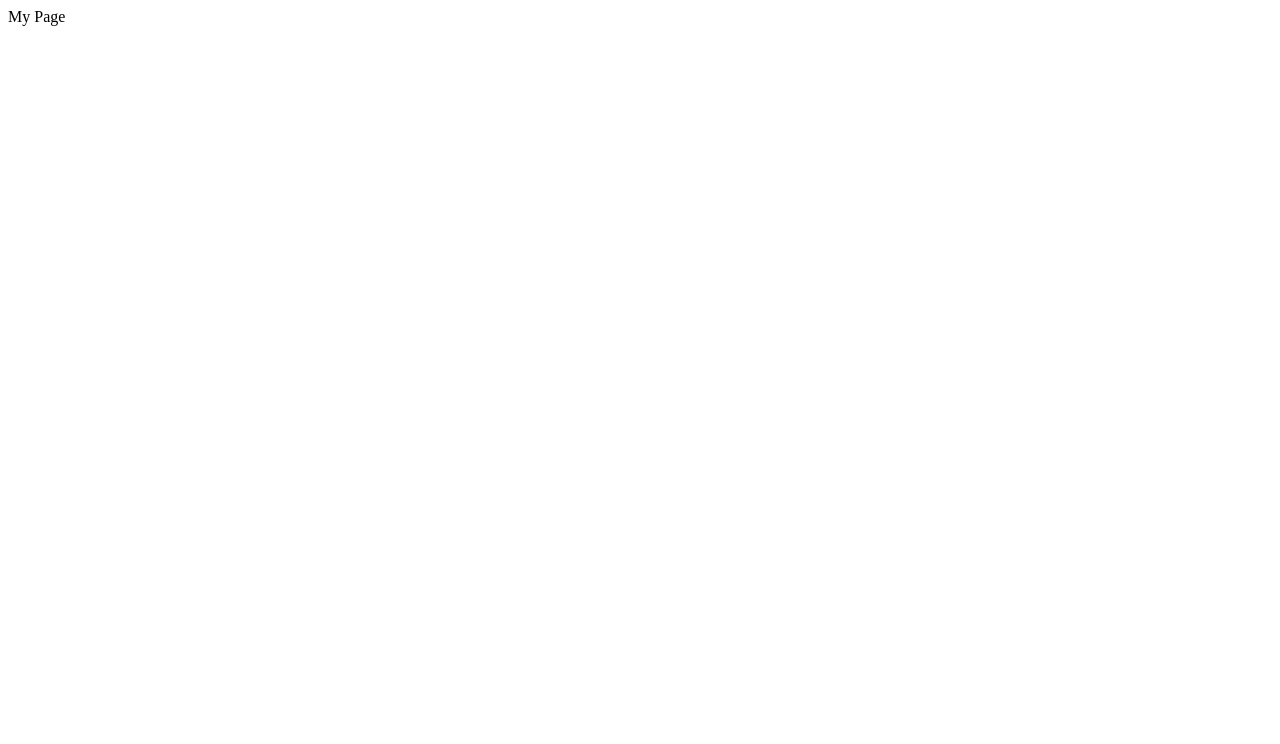
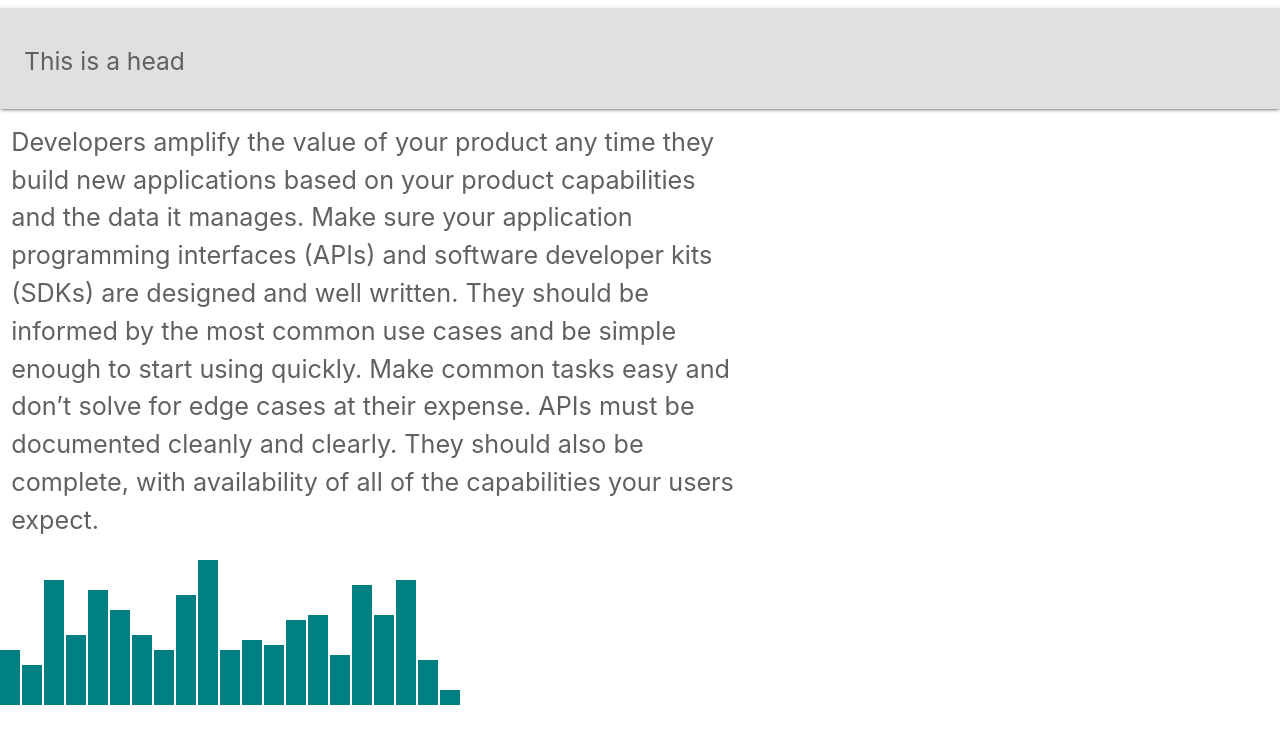
Before and after one commit to gerdfinsite/gerdfinsite, a plain HTML site: page index.html in a window 1280 px wide. Drawn offline with nearby package versions, Linux system fonts and the light colour scheme.

Commit message:
First pages commit

```diff
--- a/index.html
+++ b/index.html
@@ -1 +1,66 @@
-My Page
+<!DOCTYPE html>
+  <html>
+    <head>
+      <!--Import materialize.css-->
+
+<link rel="stylesheet" href="https://cdnjs.cloudflare.com/ajax/libs/materialize/0.95.3/css/materialize.min.css">
+      <!--Let browser know website is optimized for mobile-->
+      <meta name="viewport" content="width=device-width, initial-scale=1.0, maximum-scale=1.0, user-scalable=no"/>
+    </head>
+
+    <body>
+      <!--Import jQuery before materialize.js-->
+      <script type="text/javascript" src="https://code.jquery.com/jquery-2.1.1.min.js"></script>
+      <script src="https://cdnjs.cloudflare.com/ajax/libs/materialize/0.95.3/js/materialize.min.js">
+      <script type="text/javascript" src="http://d3js.org/d3.v3.min.js"></script></script>
+
+
+    <div class="card-panel grey lighten-2">
+      <span class="grey-text text-darken-2"><h5>This is a head</h5></span>
+    </div>
+
+
+
+
+<div class="row">
+
+      <div class="col s7  grid-example"><span class="flow-text grey-text text-darken-2"><p2
+      >Developers amplify the value of your product any time they build new applications based on your product capabilities and the data it manages. Make sure your application programming interfaces (APIs) and software developer kits (SDKs) are designed and well written. They should be informed by the most common use cases and be simple enough to start using quickly. Make common tasks easy and don’t solve for edge cases at their expense. APIs must be documented cleanly and clearly. They should also be complete, with availability of all of the capabilities your users expect.</p2></span></div>
+<body>
+      <div class="container">
+        <!-- Page Content goes here -->
+        <script type="text/javascript" src="http://d3js.org/d3.v3.min.js"></script>
+    <style type="text/css">
+
+      div.bar {
+        display: inline-block;
+        width: 20px;
+        height: 75px; /* Gets overriden by D3-assigned height below */
+        margin-right: 2px;
+        background-color: teal;
+      }
+
+    </style>
+  </head>
+  <body>
+  <script type="text/javascript">
+
+      var dataset = [ 25, 7, 5, 26, 11, 8, 25, 14, 23, 19, 14, 11, 22, 29, 11, 13, 12, 17, 18, 10, 24, 18, 25, 9, 3 ];
+
+      d3.select("body").selectAll("div")
+        .data(dataset)
+        .enter()
+        .append("div")
+        .attr("class", "bar")
+        .style("height", function(d) {
+          var barHeight = d * 5;
+          return barHeight + "px";
+        });
+
+    </script>
+  </body>
+      </div>
+    </body>
+
+    </body>
+  </html>
```
